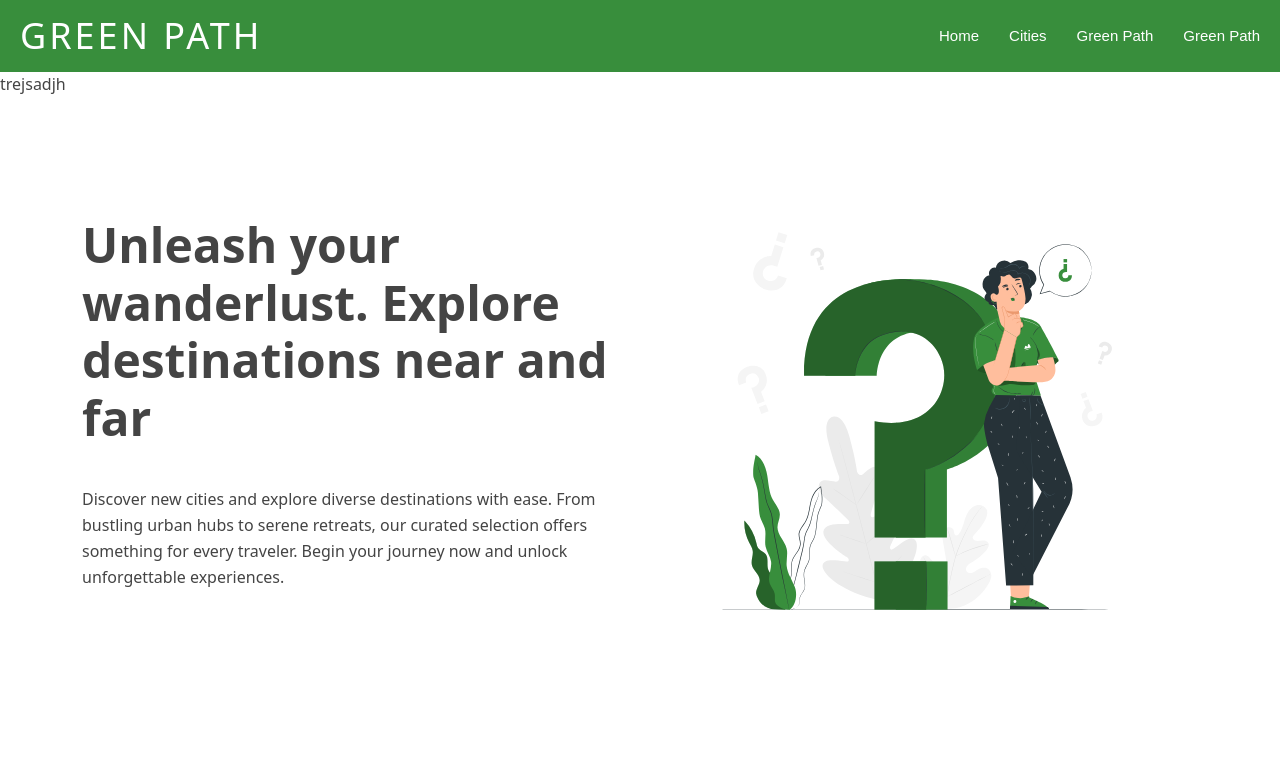
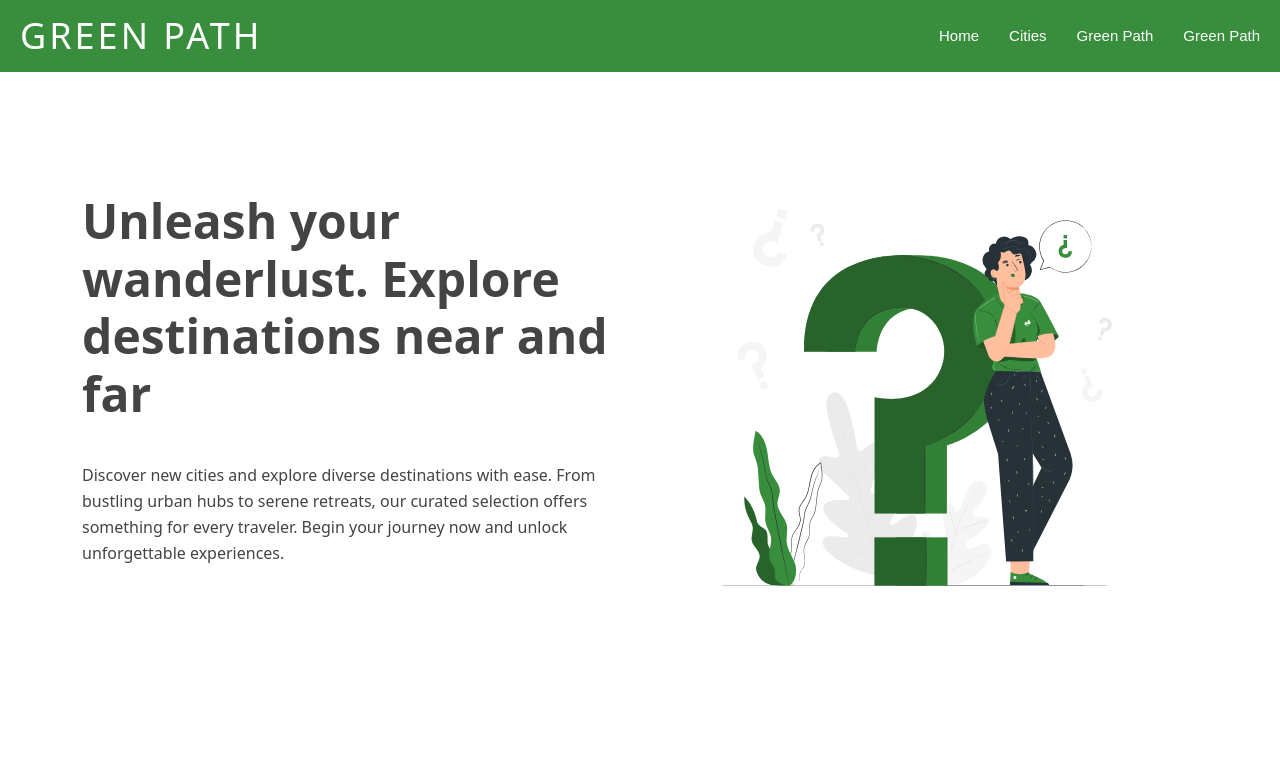
Before and after one commit to azghin/greenpath, a React (Create React App) app: page /cities in a window 1280 px wide. Shown: the top 779 px of the page. Built offline with nearby package versions, Linux system fonts and the light colour scheme.

Commit message:
no more idk

```diff
--- a/src/pages/Cities.jsx
+++ b/src/pages/Cities.jsx
@@ -10,7 +10,6 @@ function Cities (){
     },[location])
     return(
         <main >
-            trejsadjh
         <Intro/>
         <NavCities/>
         </main>
```
